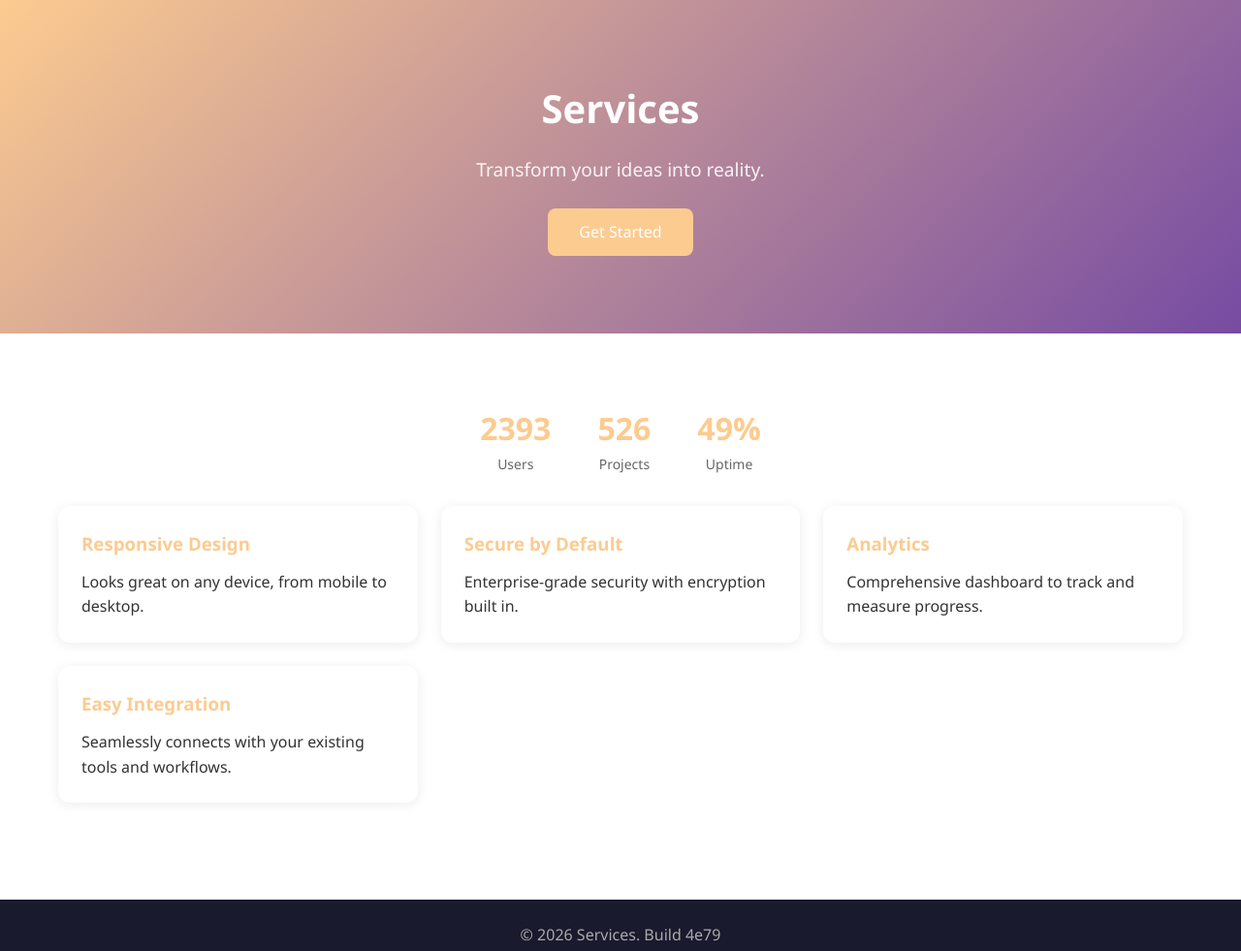
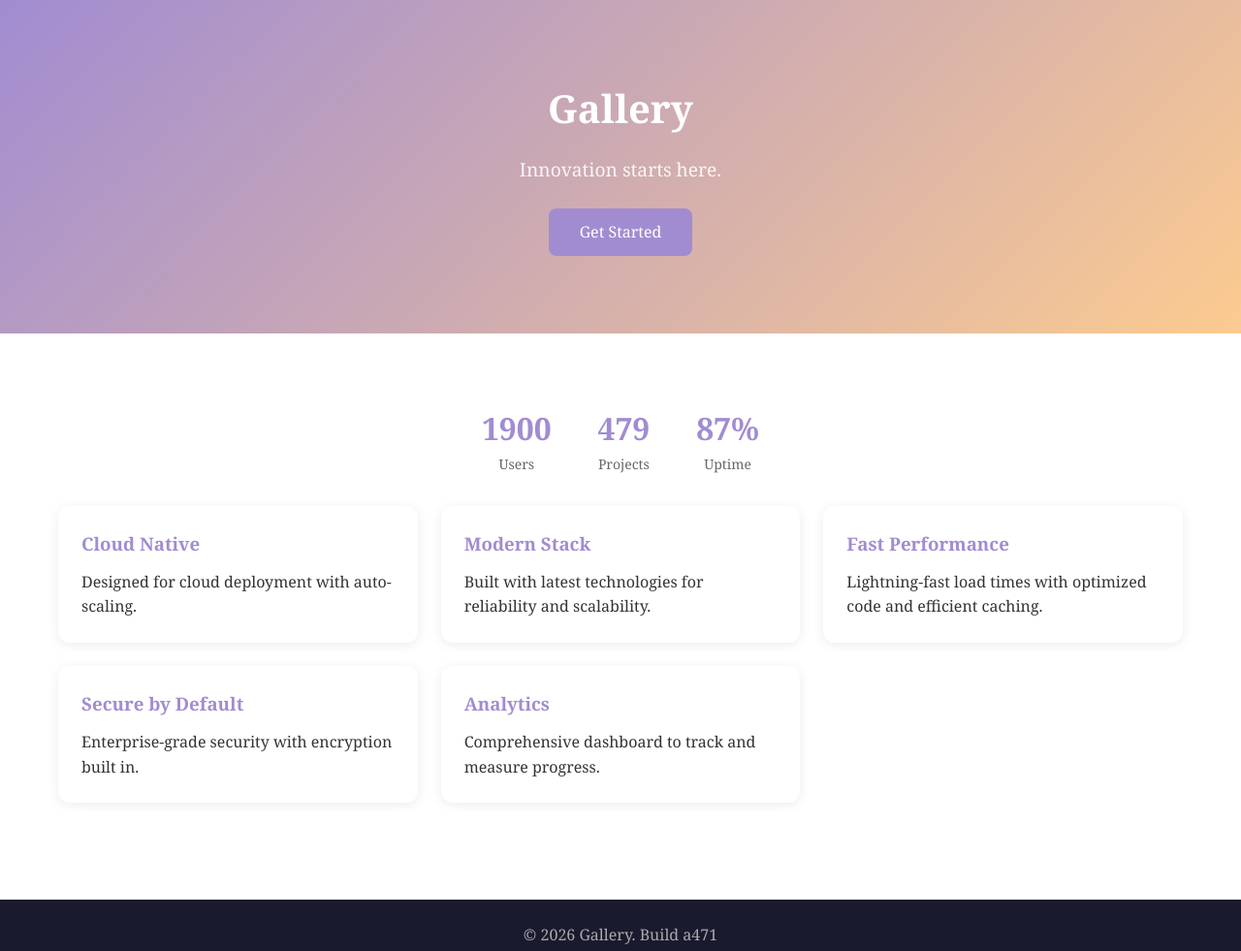
Before and after one commit to bivay-laina/experiment-4b0d34, a plain HTML site: page home.html in a window 1280 px wide. Shown: the whole page at 97% size. Drawn offline with Linux system fonts and the light colour scheme.

```diff
--- a/home.html
+++ b/home.html
@@ -3,48 +3,49 @@
 <head>
 	<meta charset="UTF-8">
 	<meta name="viewport" content="width=device-width, initial-scale=1.0">
-	<title>Services</title>
+	<title>Gallery</title>
 	<style>
 		* { margin: 0; padding: 0; box-sizing: border-box; }
-		body { font-family: 'Segoe UI', Tahoma, Geneva, Verdana, sans-serif; line-height: 1.6; color: #333; }
-		.hero { background: linear-gradient(135deg, #fccb90, #764ba2); color: #fff; padding: 80px 20px; text-align: center; }
+		body { font-family: Georgia, 'Times New Roman', Times, serif; line-height: 1.6; color: #333; }
+		.hero { background: linear-gradient(135deg, #a18cd1, #fccb90); color: #fff; padding: 80px 20px; text-align: center; }
 		.hero h1 { font-size: 2.5rem; margin-bottom: 16px; }
 		.hero p { font-size: 1.2rem; opacity: .9; max-width: 600px; margin: 0 auto; }
 		.container { max-width: 1200px; margin: 0 auto; padding: 40px 20px; }
 		.grid { display: grid; grid-template-columns: repeat(auto-fit, minmax(280px, 1fr)); gap: 24px; margin-top: 32px; }
 		.card { background: #fff; border-radius: 12px; padding: 24px; box-shadow: 0 2px 12px rgba(0,0,0,.08); transition: transform .2s; }
 		.card:hover { transform: translateY(-4px); }
-		.card h3 { color: #fccb90; margin-bottom: 12px; }
-		.btn { display: inline-block; padding: 12px 32px; background: #fccb90; color: #fff; border: none; border-radius: 8px; font-size: 1rem; cursor: pointer; text-decoration: none; margin-top: 24px; }
+		.card h3 { color: #a18cd1; margin-bottom: 12px; }
+		.btn { display: inline-block; padding: 12px 32px; background: #a18cd1; color: #fff; border: none; border-radius: 8px; font-size: 1rem; cursor: pointer; text-decoration: none; margin-top: 24px; }
 		.btn:hover { opacity: .9; }
 		.stats { display: flex; justify-content: center; gap: 48px; margin-top: 32px; }
 		.stat { text-align: center; }
-		.stat-num { font-size: 2rem; font-weight: bold; color: #fccb90; }
+		.stat-num { font-size: 2rem; font-weight: bold; color: #a18cd1; }
 		.stat-lbl { font-size: .875rem; color: #666; }
 		footer { background: #1a1a2e; color: #aaa; text-align: center; padding: 24px; margin-top: 60px; }
 	</style>
 </head>
 <body>
 	<div class="hero">
-		<h1>Services</h1>
-		<p>Transform your ideas into reality.</p>
+		<h1>Gallery</h1>
+		<p>Innovation starts here.</p>
 		<a href="#content" class="btn">Get Started</a>
 	</div>
 	<div class="container" id="content">
 		<div class="stats">
-			<div class="stat"><div class="stat-num">2393</div><div class="stat-lbl">Users</div></div>
-			<div class="stat"><div class="stat-num">526</div><div class="stat-lbl">Projects</div></div>
-			<div class="stat"><div class="stat-num">49%</div><div class="stat-lbl">Uptime</div></div>
+			<div class="stat"><div class="stat-num">1900</div><div class="stat-lbl">Users</div></div>
+			<div class="stat"><div class="stat-num">479</div><div class="stat-lbl">Projects</div></div>
+			<div class="stat"><div class="stat-num">87%</div><div class="stat-lbl">Uptime</div></div>
 		</div>
 		<div class="grid">
-			<div class="card"><h3>Responsive Design</h3><p>Looks great on any device, from mobile to desktop.</p></div>
+			<div class="card"><h3>Cloud Native</h3><p>Designed for cloud deployment with auto-scaling.</p></div>
+			<div class="card"><h3>Modern Stack</h3><p>Built with latest technologies for reliability and scalability.</p></div>
+			<div class="card"><h3>Fast Performance</h3><p>Lightning-fast load times with optimized code and efficient caching.</p></div>
 			<div class="card"><h3>Secure by Default</h3><p>Enterprise-grade security with encryption built in.</p></div>
 			<div class="card"><h3>Analytics</h3><p>Comprehensive dashboard to track and measure progress.</p></div>
-			<div class="card"><h3>Easy Integration</h3><p>Seamlessly connects with your existing tools and workflows.</p></div>
 		</div>
 	</div>
 	<footer>
-		<p>&copy; 2026 Services. Build 4e79</p>
+		<p>&copy; 2026 Gallery. Build a471</p>
 	</footer>
 </body>
 </html>
```
